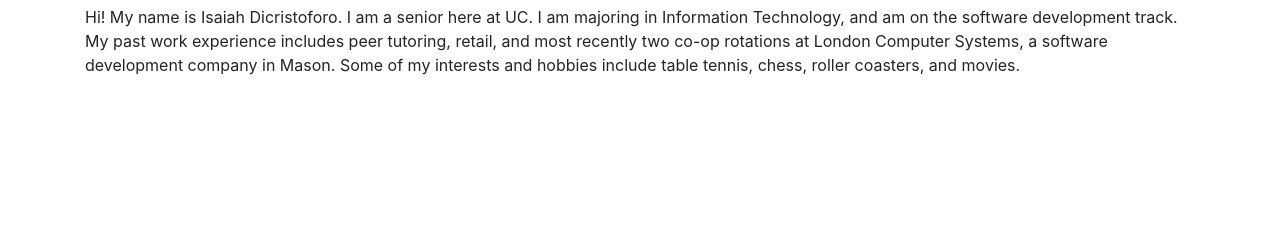
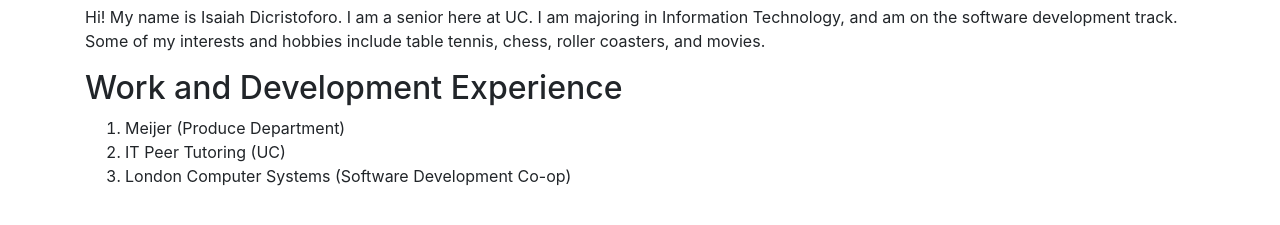
Before and after one commit to it3049c-fall22-henderson/online-portfolio-IsaiahDicristoforo, a website: page index.html in a window 1280 px wide. Shown: the part 397-622 px from the top of the page. Drawn offline with nearby package versions, Linux system fonts and the light colour scheme.

Commit message:
Work and development experience section

```diff
--- a/index.html
+++ b/index.html
@@ -23,13 +23,21 @@
       <h2>Personal Background</h2>
 
       <p>Hi! My name is Isaiah Dicristoforo. I am a senior here at UC. I am majoring in Information Technology, and am
-        on the software development track. My past work experience includes peer tutoring, retail, and most recently two
-        co-op rotations at London Computer Systems, a software development company in Mason. Some of my interests and
+        on the software development track. Some of my interests and
         hobbies include table tennis, chess, roller coasters, and movies.
       </p>
 
     </div>
-    <div class="section">
+    <div id="experience" class="section">
+      <h2>Work and Development Experience</h2>
+
+      <ol>
+        <li>Meijer (Produce Department)</li>
+        <li>IT Peer Tutoring (UC)</li>
+        <li>London Computer Systems (Software Development Co-op)</li>
+      </ol>
+
+
 
     </div>
     <div class="section">
```
